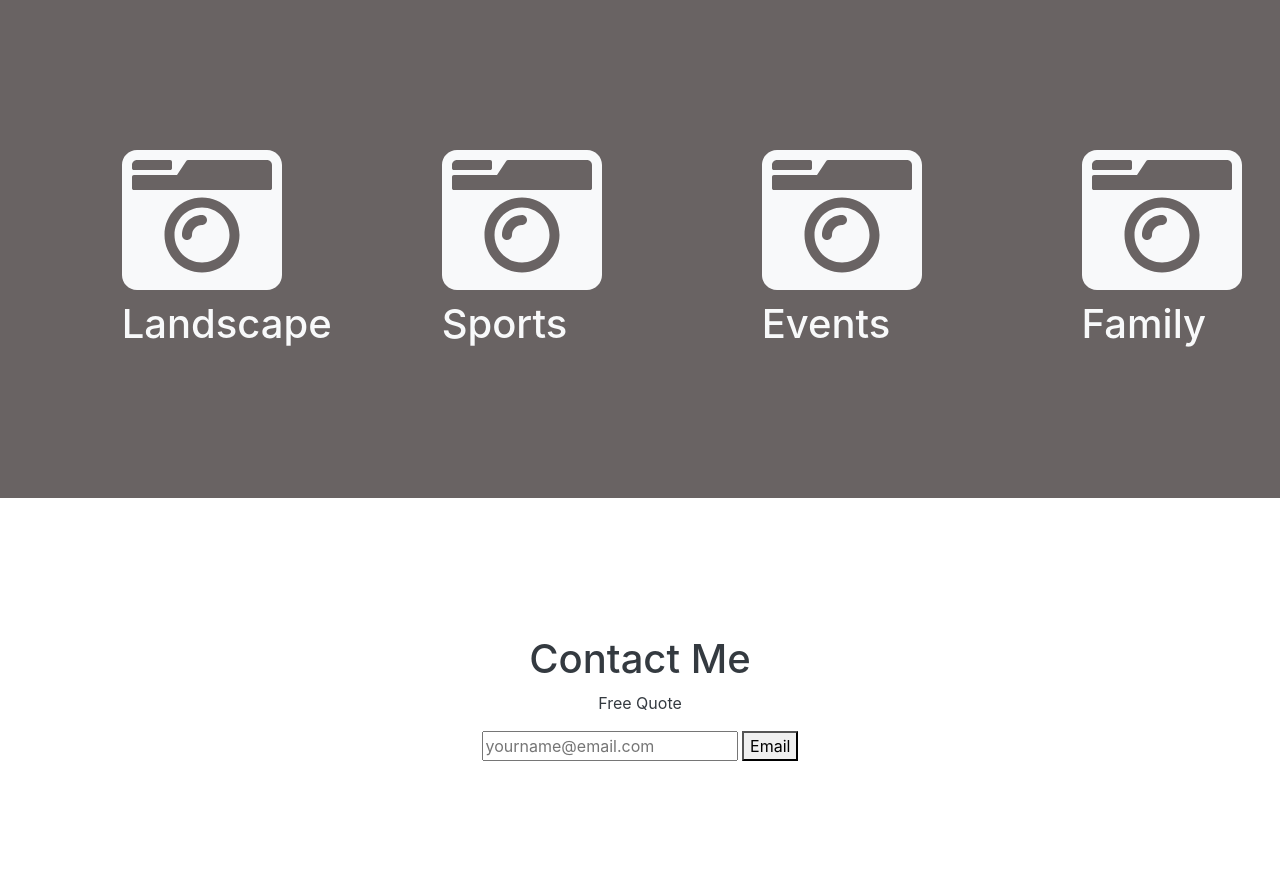
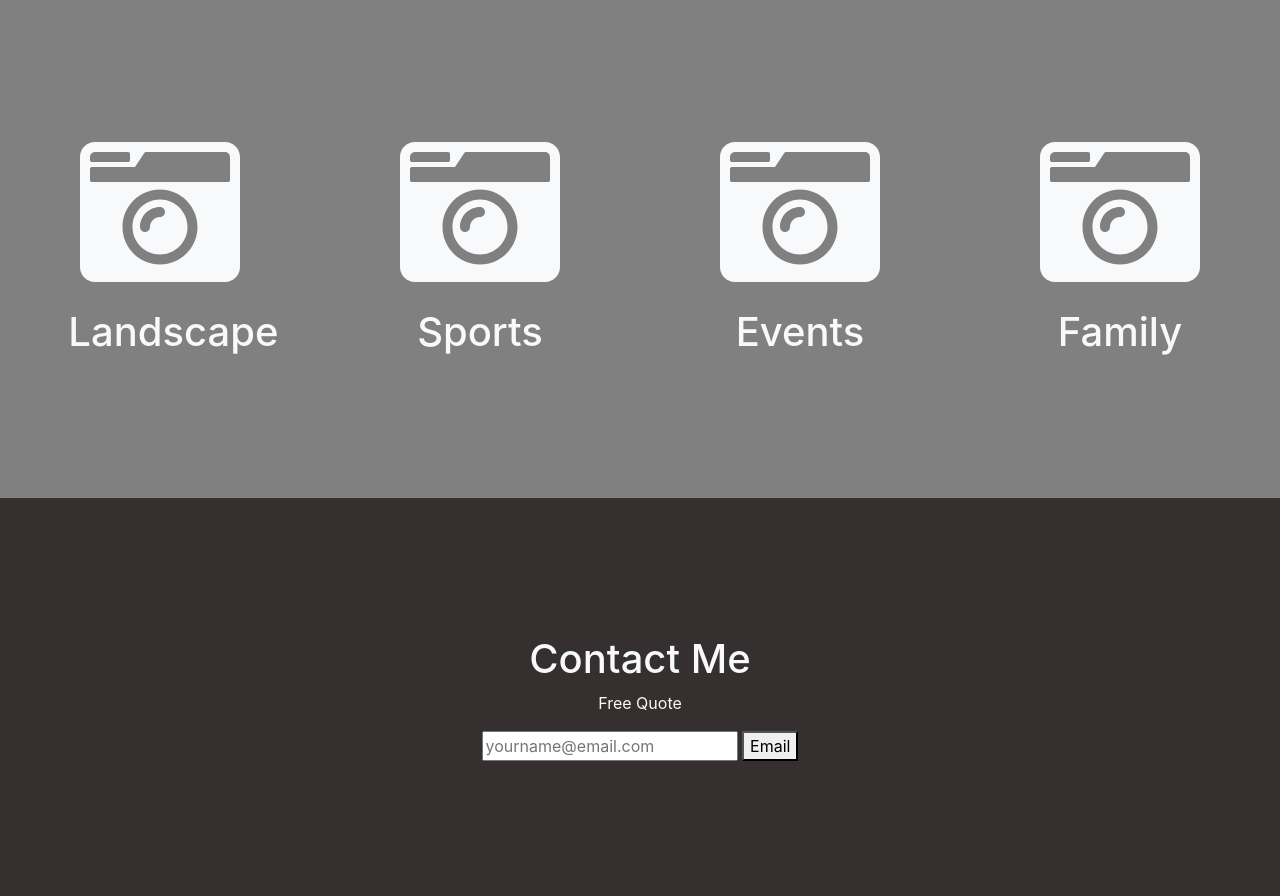
Before and after one commit to ewiesemann/EDW-Photography, a plain HTML site: page index.html in a window 1280 px wide. Shown: the part 902-1798 px from the top of the page. Drawn offline with nearby package versions, Linux system fonts and the light colour scheme.

Commit message:
changed alignment and background color

```diff
--- a/assets/styles.css
+++ b/assets/styles.css
@@ -4,11 +4,12 @@
     height: 900px;
 }
 .row2 {
-    background-color: rgb(105, 99, 99);
+    background-color: gray;
     height: 500px;
 }
 
 .row3 {
+    background-color: rgb(53, 47, 47);
     height: 400px;
     text-align: center;
 }
@@ -16,7 +17,7 @@
 .image3 {
     background-image: url(lightning.jpg);
     background-size: 100% auto;
-    height: 500px;
+    height: 500px ;
 }
 .row4 {
     background-color: black;
--- a/index.html
+++ b/index.html
@@ -18,26 +18,26 @@
                         <a href="https://www.behance.net/ewiesemannb1fc" class="btn btn-light btn-lg active" role="button" aria-pressed="true">Gallery</a>
                 </div>
         </div>
-        <div class="row row2">
-            <div class="col-2 offset-1 text-light align-self-center">
-                    <i class="fas fa-camera-retro fa-10x"></i>
-                    <h1>Landscape</h1>
+        <div class="row d-flex justify-content-around text-center row2">
+            <div class="col-2 text-light align-self-center">
+                <i class="fas fa-camera-retro fa-10x"></i>
+                <h1 class="mt-3">Landscape</h1>
             </div>
-            <div class="col-2 offset-1 text-light align-self-center">
+            <div class="col-2 text-light align-self-center">
                 <i class="fas fa-camera-retro fa-10x"></i>
-                <h1>Sports</h1>
+                <h1 class="mt-3">Sports</h1>
             </div>
-            <div class="col-2 offset-1 text-light align-self-center">
+            <div class="col-2 text-light align-self-center">
                 <i class="fas fa-camera-retro fa-10x"></i>
-                <h1>Events</h1>
+                <h1 class="mt-3">Events</h1>
             </div>
-            <div class="col-2 offset-1 text-light align-self-center">
+            <div class="col-2 text-light align-self-center">
                 <i class="fas fa-camera-retro fa-10x"></i>
-                <h1>Family</h1>
+                <h1 class="mt-3">Family</h1>
             </div>
         </div>
         <div class="row row3">
-            <div class="col-12 text-dark align-self-center">
+            <div class="col-12 text-light align-self-center">
                 <h1>Contact Me</h1>
                 <p>Free Quote</p>
                     <input type="text" placeholder="yourname@email.com" required>
@@ -46,9 +46,14 @@
         </div>
         <div class="row image3">
             </div>
-        <div class="row row4">
-            <div class="col-5 offset-5 text-light align-self-center">
-                <p>All images property of EDW Photography</p>
+        <div class="row justify-content-around text-center row4">
+            <div class="col-6 text-light align-self-center">
+                <i class="fab fa-facebook-square"></i>
+                <i class="fab fa-twitter-square"></i>
+                <i class="fab fa-youtube-square"></i>
+             </div>
+            <div class="col-6 text-light align-self-center">
+                <p>Copywrite EDW Photography</p>
             </div>
         </div>
     </div>
```
